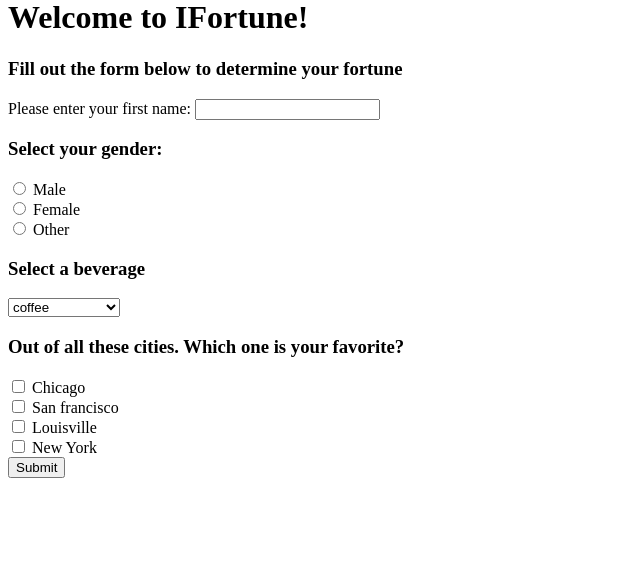
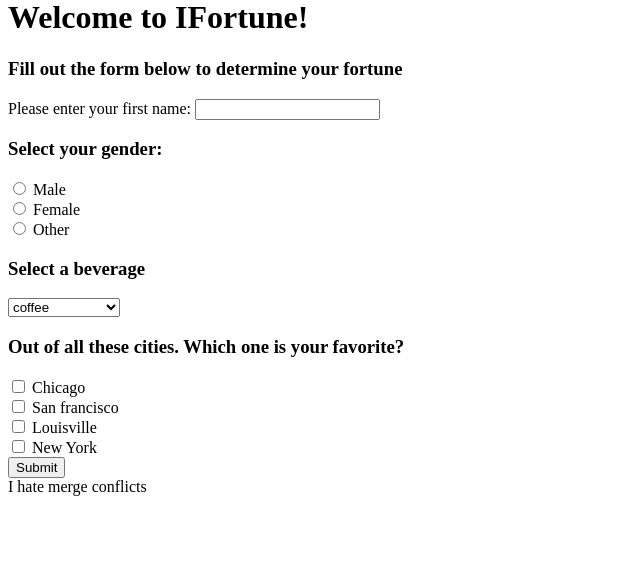
Before and after one commit to adgray09/Fortune_teller, a Flask app: template templates/fortune_form.html in a window 1280 px wide. Shown: the part 22-605 px from the top of the page, without its empty margins (0-640 px from the left). Run offline with Flask 2, Linux system fonts and the light colour scheme; the template is opened without the code that fills it, so the values that code supplies are empty.

Commit message:
Update fortune_form.html

```diff
--- a/templates/fortune_form.html
+++ b/templates/fortune_form.html
@@ -35,3 +35,5 @@ Please enter your first name: <input type="text" name="name"><br>
 </form>
 
 </body>
+
+I hate merge conflicts
```
